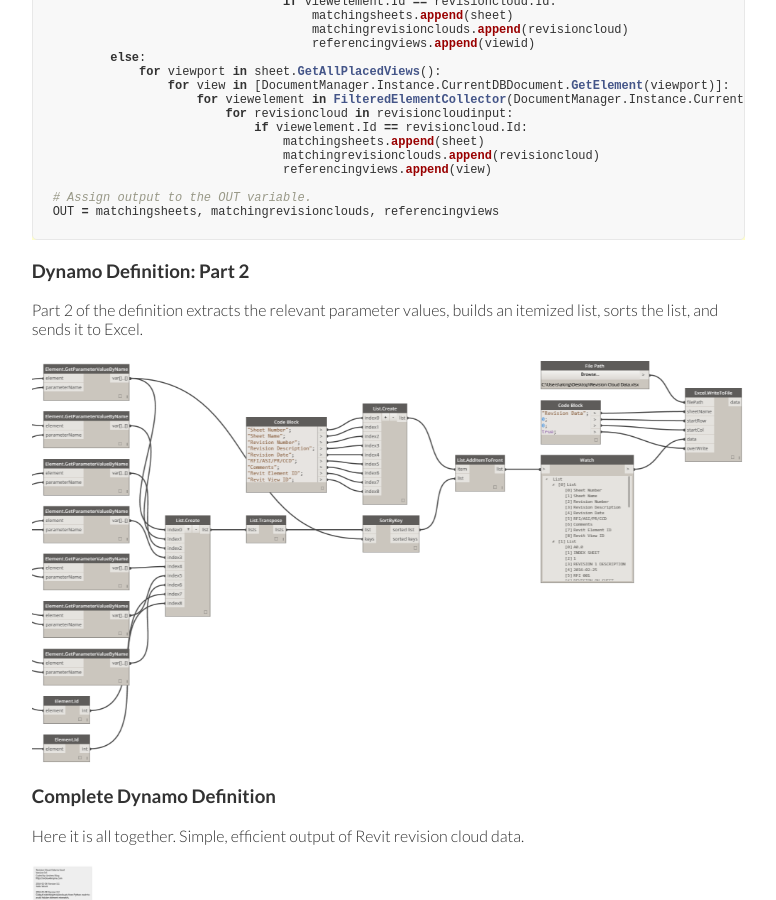
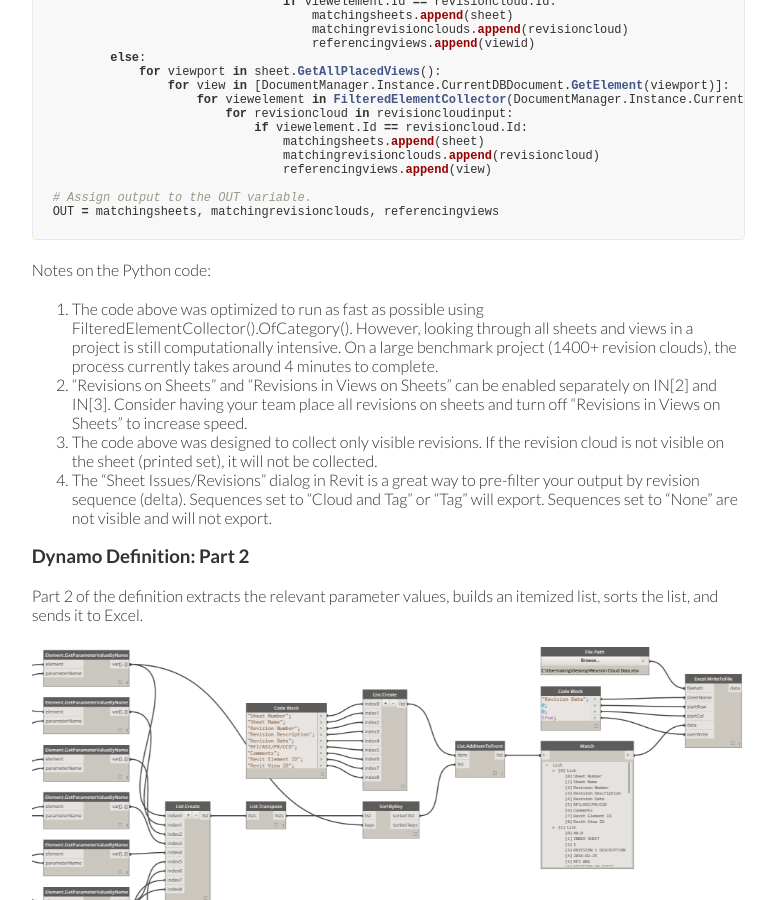
Before and after one commit to andrewkingme/andrewkingme.github.io, a Jekyll site: the page built from _work/Revit-Revision-Cloud-Data-to-Excel-via-Dynamo.md, in a window 1280 px wide and 900 px high, scrolled down 2737 px. Shown: the whole window, without its empty margins (425-1201 px from the left). Built offline with Jekyll 4.4.1, drawn with Linux system fonts in a browser that asks for light colours; some of the changed text lies outside the part shown.

Commit message:
Update Revit-Revision-Cloud-Data-to-Excel-via-Dynamo.md

```diff
--- a/_work/Revit-Revision-Cloud-Data-to-Excel-via-Dynamo.md
+++ b/_work/Revit-Revision-Cloud-Data-to-Excel-via-Dynamo.md
@@ -29,8 +29,8 @@ At a minimum, our team needed an itemized list of revision clouds with the follo
 * Sheet Number
 * Sheet Name
 * Revision Number
+* Revision Date
 * Revision Description
-* Revision Date
 * Mark (For example, RFI 001) [Instance Parameter]
 * Comments [Instance Parameter]
 
@@ -136,6 +136,12 @@ if revisionsinviewsonsheets == True:
 OUT = matchingsheets, matchingrevisionclouds, referencingviews
 {% endhighlight %}
 
+Notes on the Python code:
+1. The code above was optimized to run as fast as possible using FilteredElementCollector().OfCategory(). However, looking through all sheets and views in a project is still computationally intensive. On a large benchmark project (1400+ revision clouds), the process currently takes around 4 minutes to complete.
+2. "Revisions on Sheets" and "Revisions in Views on Sheets" can be enabled separately on IN[2] and IN[3]. Consider having your team place all revisions on sheets and turn off "Revisions in Views on Sheets" to increase speed.
+3. The code above was designed to collect only visible revisions. If the revision cloud is not visible on the sheet (printed set), it will not be collected.
+4. The "Sheet Issues/Revisions" dialog in Revit is a great way to pre-filter your output by revision sequence (delta). Sequences set to "Cloud and Tag" or "Tag" will export. Sequences set to "None" are not visible and will not export.
+
 ### Dynamo Definition: Part 2
 
 Part 2 of the definition extracts the relevant parameter values, builds an itemized list, sorts the list, and sends it to Excel.
```
